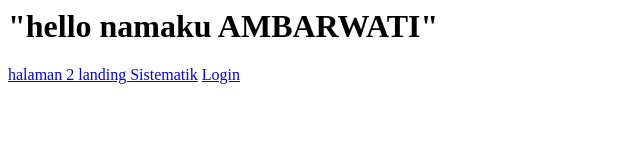
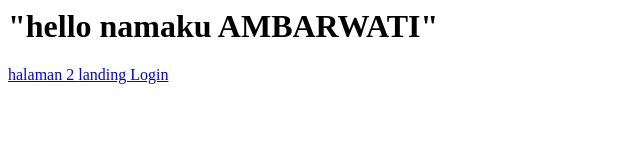
Before and after one commit to ambarwatiXIIRPL1/ambargithub.oi, a plain HTML site: page index.html in a window 1280 px wide. Shown: the whole page, without its empty margins (0-640 px from the left). Drawn offline with Linux system fonts and the light colour scheme.

Commit message:
Update index.html

```diff
--- a/index.html
+++ b/index.html
@@ -7,7 +7,6 @@
 <h1> "hello namaku AMBARWATI" </h1>
   <a href="nasi padang.html">halaman 2 </a>
  <a href="https://sites.google.com/view/ambar12rpl1/halaman-muka">landing </a>
-  <a href="sistematik.html">Sistematik</a>
   <a href="login.html"> Login </a>
 <!DOCTYPE html>
 <html>
```
